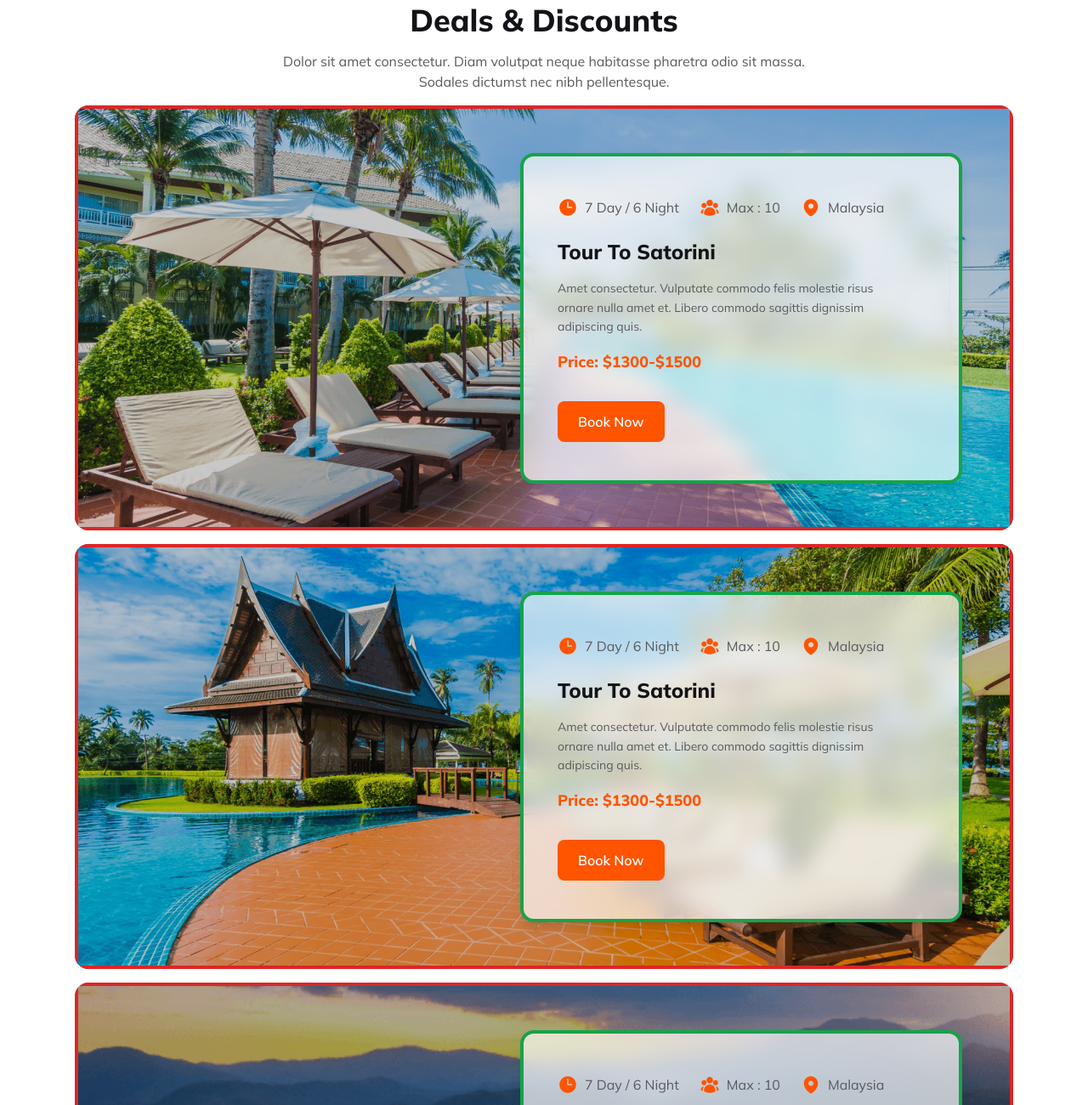
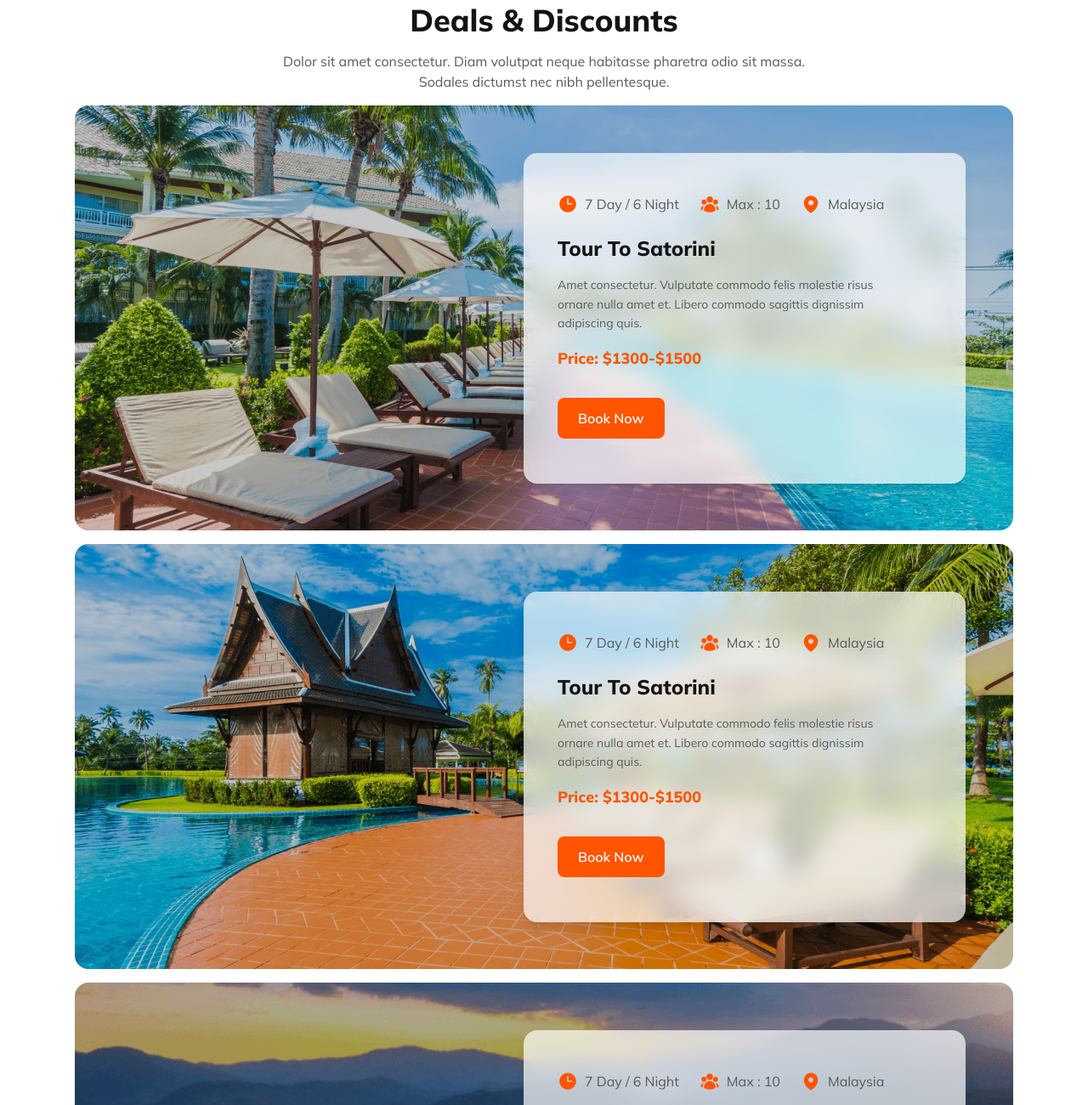
Before and after one commit to rasheduzzaman1978/tailwindcss-figma-file-practice, a website: page Hero-Travel/index.html in a window 1280 px wide. Shown: the part 3240-4540 px from the top of the page at 85% size. Drawn offline with nearby package versions, Linux system fonts and the light colour scheme.

Commit message:
Border deleted

```diff
--- a/Hero-Travel/index.html
+++ b/Hero-Travel/index.html
@@ -331,9 +331,9 @@
           <img src="./Images/deal1.png" class="w-full h-[520px] md:h-[500px] object-cover" alt="" />
           <div class="absolute inset-0 bg-black/20"></div>
 
-          <div class="absolute inset-0 flex items-center justify-center md:justify-end px-4 md:p-0 md:pr-14 md:pl-4 border-4 border-red-600">
+          <div class="absolute inset-0 flex items-center justify-center md:justify-end px-4 md:p-0 md:pr-14 md:pl-4">
 
-            <div class="max-w-[520px] md:w-[579px] md:h-[389px] bg-white/70 backdrop-blur-md rounded-2xl mt-[160px] md:mt-0 p-2 md:p-10 md:pr-[80px] shadow-lg border-4 border-green-600">
+            <div class="max-w-[520px] md:w-[579px] md:h-[389px] bg-white/70 backdrop-blur-md rounded-2xl mt-[160px] md:mt-0 p-2 md:p-10 md:pr-[80px] shadow-lg">
 
               <!-- top icons -->
               <div class="flex flex-wrap gap-2 lg:gap-6 text-sm md:text-base text-[#5A5A5D] mt-2">
@@ -376,9 +376,9 @@
           <img src="./Images/deal2.png" class="w-full h-[520px] md:h-[500px] object-cover" alt="" />
           <div class="absolute inset-0 bg-black/20"></div>
 
-          <div class="absolute inset-0 flex items-center justify-center md:justify-end px-4 md:p-0 md:pr-14 md:pl-4 border-4 border-red-600">
+          <div class="absolute inset-0 flex items-center justify-center md:justify-end px-4 md:p-0 md:pr-14 md:pl-4">
 
-            <div class="max-w-[520px] md:w-[579px] md:h-[389px] bg-white/70 backdrop-blur-md rounded-2xl mt-[160px] md:mt-0 p-2 md:p-10 md:pr-[80px] shadow-lg border-4 border-green-600">
+            <div class="max-w-[520px] md:w-[579px] md:h-[389px] bg-white/70 backdrop-blur-md rounded-2xl mt-[160px] md:mt-0 p-2 md:p-10 md:pr-[80px] shadow-lg">
 
               <!-- top icons -->
               <div class="flex flex-wrap gap-2 lg:gap-6 text-sm md:text-base text-[#5A5A5D] mt-2">
@@ -421,9 +421,9 @@
           <img src="./Images/deal3.png" class="w-full h-[520px] md:h-[500px] object-cover" alt="" />
           <div class="absolute inset-0 bg-black/20"></div>
 
-          <div class="absolute inset-0 flex items-center justify-center md:justify-end px-4 md:p-0 md:pr-14 md:pl-4 border-4 border-red-600">
+          <div class="absolute inset-0 flex items-center justify-center md:justify-end px-4 md:p-0 md:pr-14 md:pl-4">
 
-            <div class="max-w-[520px] md:w-[579px] md:h-[389px] bg-white/70 backdrop-blur-md rounded-2xl mt-[160px] md:mt-0 p-2 md:p-10 md:pr-[80px] shadow-lg border-4 border-green-600">
+            <div class="max-w-[520px] md:w-[579px] md:h-[389px] bg-white/70 backdrop-blur-md rounded-2xl mt-[160px] md:mt-0 p-2 md:p-10 md:pr-[80px] shadow-lg">
 
               <!-- top icons -->
               <div class="flex flex-wrap gap-2 lg:gap-6 text-sm md:text-base text-[#5A5A5D] mt-2">
```
